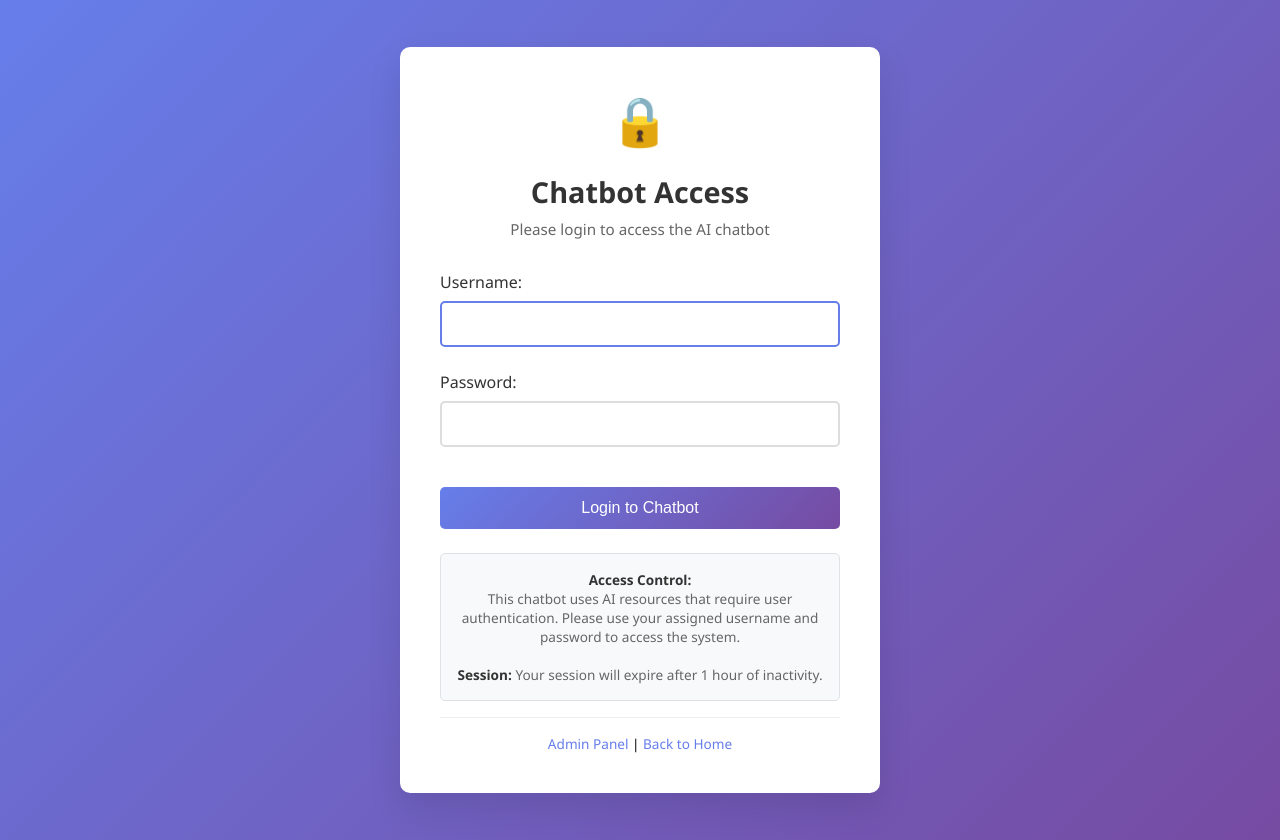
After one commit to fabricekrebs/demo-webapp, a Django app: page /auth/login/?next=/chatbot/ in a window 1280 px wide. The commit adds this page. Run offline with Django 5.2, Linux system fonts and the light colour scheme.

Commit message:
Forcing to be authenticated to access chatbot page

```diff
--- a/demowebapp/urls.py
+++ b/demowebapp/urls.py
@@ -3,6 +3,7 @@ from django.urls import path, include
 
 urlpatterns = [
     path('admin/', admin.site.urls),
+    path('auth/', include('django.contrib.auth.urls')),  # Built-in auth views
     path('api/', include('api.urls')),
     path('', include('tasks.urls')),
 ]
--- /dev/null
+++ b/tasks/management/__init__.py
@@ -0,0 +1 @@
+# This file makes Python treat the directory as a package
--- /dev/null
+++ b/tasks/templates/registration/login.html
@@ -0,0 +1,206 @@
+<!DOCTYPE html>
+<html lang="en">
+<head>
+    <meta charset="UTF-8">
+    <meta name="viewport" content="width=device-width, initial-scale=1.0">
+    <title>Login - Chatbot Access</title>
+    <style>
+        body {
+            font-family: 'Segoe UI', Tahoma, Geneva, Verdana, sans-serif;
+            background: linear-gradient(135deg, #667eea 0%, #764ba2 100%);
+            min-height: 100vh;
+            display: flex;
+            align-items: center;
+            justify-content: center;
+            margin: 0;
+            padding: 20px;
+        }
+
+        .login-container {
+            background: white;
+            padding: 2.5rem;
+            border-radius: 10px;
+            box-shadow: 0 15px 35px rgba(0, 0, 0, 0.1);
+            width: 100%;
+            max-width: 400px;
+            text-align: center;
+        }
+
+        .login-header {
+            margin-bottom: 2rem;
+        }
+
+        .login-header h1 {
+            color: #333;
+            margin-bottom: 0.5rem;
+            font-size: 1.8rem;
+        }
+
+        .login-header p {
+            color: #666;
+            margin: 0;
+            font-size: 0.95rem;
+        }
+
+        .lock-icon {
+            font-size: 3rem;
+            color: #667eea;
+            margin-bottom: 1rem;
+        }
+
+        /* Style Django's default form */
+        form {
+            text-align: left;
+        }
+
+        form p {
+            margin-bottom: 1.5rem;
+        }
+
+        form label {
+            display: block;
+            margin-bottom: 0.5rem;
+            color: #333;
+            font-weight: 500;
+        }
+
+        form input[type="text"],
+        form input[type="password"] {
+            width: 100%;
+            padding: 0.75rem;
+            border: 2px solid #ddd;
+            border-radius: 5px;
+            font-size: 1rem;
+            transition: border-color 0.3s;
+            box-sizing: border-box;
+        }
+
+        form input[type="text"]:focus,
+        form input[type="password"]:focus {
+            outline: none;
+            border-color: #667eea;
+        }
+
+        .login-button {
+            width: 100%;
+            padding: 0.75rem;
+            background: linear-gradient(135deg, #667eea 0%, #764ba2 100%);
+            color: white;
+            border: none;
+            border-radius: 5px;
+            font-size: 1rem;
+            font-weight: 500;
+            cursor: pointer;
+            transition: opacity 0.3s;
+            margin-top: 1rem;
+        }
+
+        .login-button:hover {
+            opacity: 0.9;
+        }
+
+        /* Style Django's error messages */
+        .errorlist {
+            background: #fee;
+            border: 1px solid #fcc;
+            color: #c33;
+            padding: 0.75rem;
+            border-radius: 5px;
+            margin-bottom: 1rem;
+            list-style: none;
+            padding-left: 0.75rem;
+        }
+
+        .errorlist li {
+            margin: 0;
+        }
+
+        .info-box {
+            background: #f8f9fa;
+            border: 1px solid #dee2e6;
+            border-radius: 5px;
+            padding: 1rem;
+            margin-top: 1.5rem;
+            font-size: 0.85rem;
+            color: #666;
+        }
+
+        .info-box strong {
+            color: #333;
+        }
+
+        .admin-link {
+            margin-top: 1rem;
+            padding-top: 1rem;
+            border-top: 1px solid #eee;
+            font-size: 0.85rem;
+        }
+
+        .admin-link a {
+            color: #667eea;
+            text-decoration: none;
+        }
+
+        .admin-link a:hover {
+            text-decoration: underline;
+        }
+
+        @media (max-width: 480px) {
+            .login-container {
+                padding: 1.5rem;
+                margin: 10px;
+            }
+
+            .login-header h1 {
+                font-size: 1.5rem;
+            }
+        }
+    </style>
+</head>
+<body>
+    <div class="login-container">
+        <div class="login-header">
+            <div class="lock-icon">🔒</div>
+            <h1>Chatbot Access</h1>
+            <p>Please login to access the AI chatbot</p>
+        </div>
+
+        <!-- Django's built-in form with automatic error handling -->
+        <form method="post">
+            {% csrf_token %}
+            {{ form.as_p }}
+            <button type="submit" class="login-button">Login to Chatbot</button>
+            <input type="hidden" name="next" value="{{ next }}" />
+        </form>
+
+        <div class="info-box">
+            <strong>Access Control:</strong><br>
+            This chatbot uses AI resources that require user authentication.
+            Please use your assigned username and password to access the system.
+            <br><br>
+            <strong>Session:</strong> Your session will expire after 1 hour of inactivity.
+        </div>
+
+        <div class="admin-link">
+            <a href="/admin/">Admin Panel</a> | <a href="/">Back to Home</a>
+        </div>
+    </div>
+
+    <script>
+        // Focus on first form field when page loads
+        document.addEventListener('DOMContentLoaded', function() {
+            const firstInput = document.querySelector('form input[type="text"], form input[type="password"]');
+            if (firstInput) {
+                firstInput.focus();
+            }
+        });
+
+        // Handle form submission with loading state
+        document.querySelector('form').addEventListener('submit', function(e) {
+            const button = document.querySelector('.login-button');
+            button.textContent = 'Authenticating...';
+            button.disabled = true;
+        });
+    </script>
+</body>
+</html>
```
Also changed, not shown: demowebapp/settings.py (+9 -0 lines), tasks/management/commands/create_chatbot_user.py (added, +80 -0 lines), tasks/templates/registration/logged_out.html (added, +123 -0 lines), tasks/templates/tasks/chatbot.html (+41 -0 lines), tasks/views.py (+13 -1 lines).
